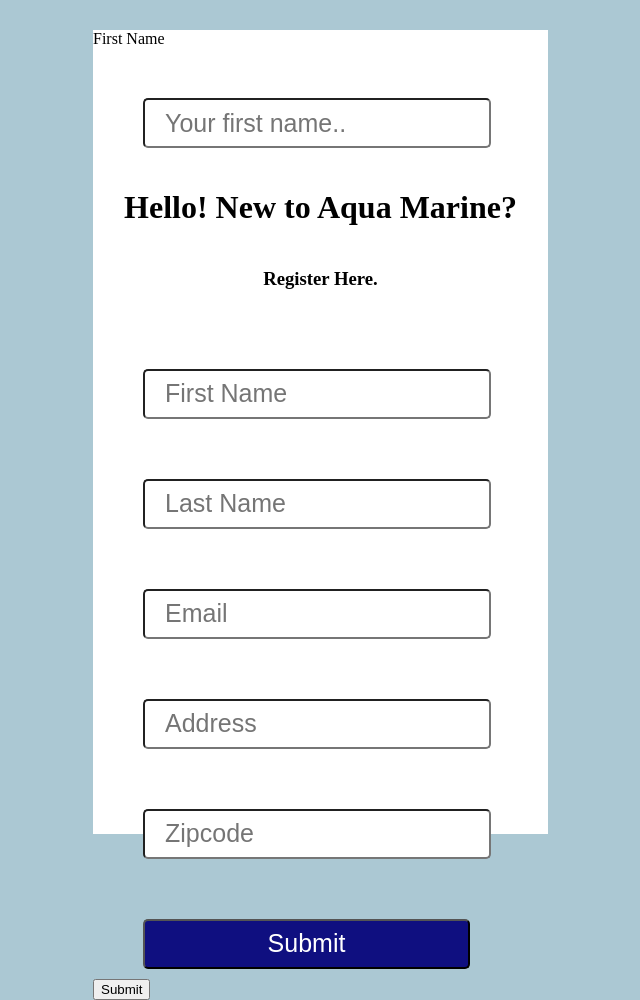
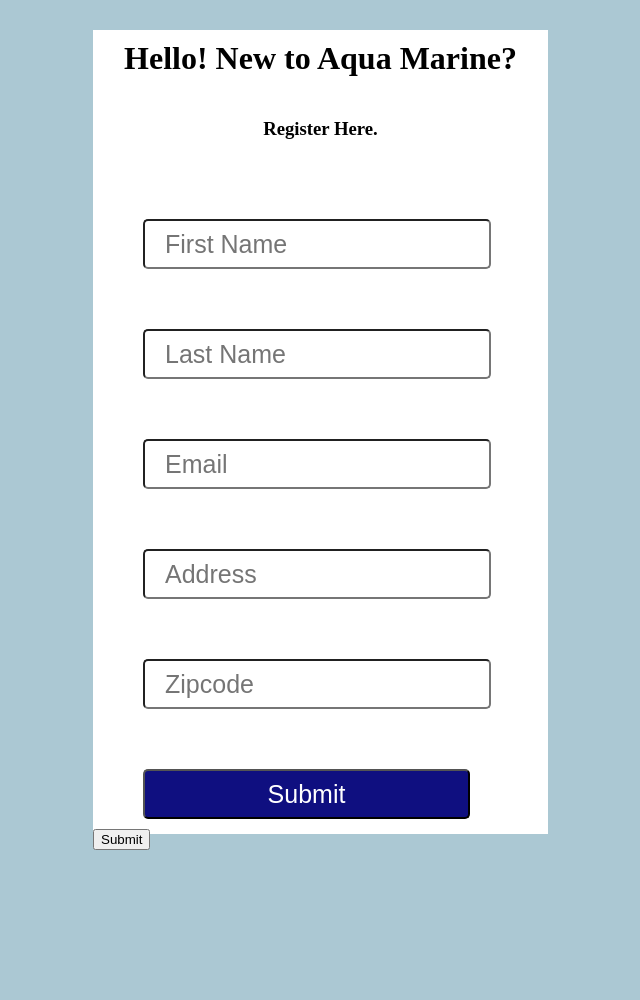
Before and after one commit to REISSD/Capstone2024, a PHP site: page /signup.php in a window 1280 px wide. Shown: the part 110-1110 px from the top of the page, without its empty margins (419-1059 px from the left). After the commit the page ends 960 px from the top, so only its background shows below. Run offline with PHP 8.4, Linux system fonts and the light colour scheme.

Commit message:
style update signup.php

```diff
--- a/Capstone/signup.php
+++ b/Capstone/signup.php
@@ -43,11 +43,6 @@
     <body>
     <div class="signup">
     <form action="signup.php">
-            <label for="fname">
-            First Name
-            <input type="text" id="fname" name="signup" placeholder="Your first name..">
-            </label>
-
             <div>
                     <h1 class="login-text">Hello! New to Aqua Marine?</h1>
                     <h3 class="login-text">Register Here.</h3>
```
